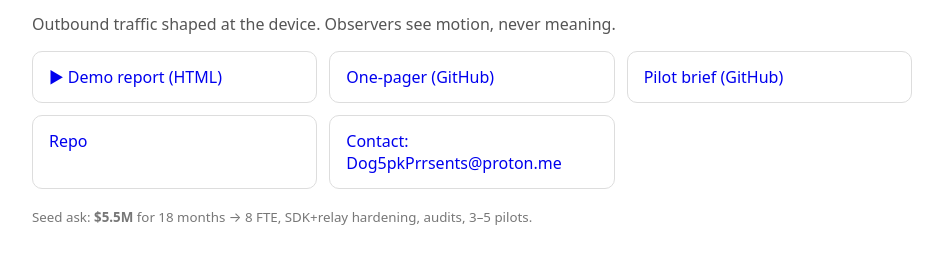
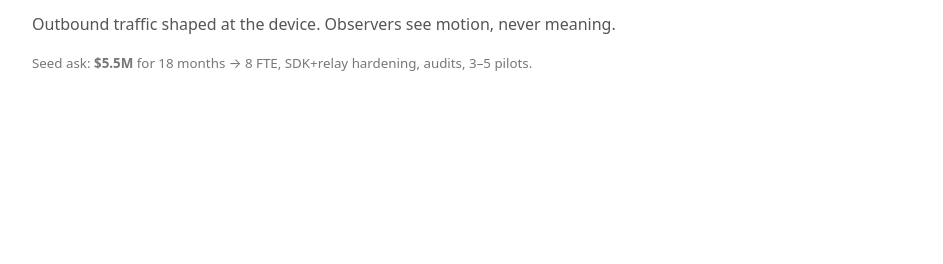
Before and after one commit to dog5pk/C3---A-Client-Based-Cryptographic-Cloak, a plain HTML site: page docs/index.html in a window 1280 px wide. Shown: the part 86-350 px from the top of the page, without its empty margins (8-951 px from the left). Drawn offline with Linux system fonts and the light colour scheme.

Commit message:
Update index.html

```diff
--- a/docs/index.html
+++ b/docs/index.html
@@ -14,13 +14,6 @@
 <h1>C³ — Client-Side Cryptographic Cloak</h1>
 <p>Outbound traffic shaped at the device. Observers see motion, never meaning.</p>
 
-<div class="grid">
-  <!-- Update the paths below to match where your files live -->
-  <a class="btn" href="investor_box/report.html">▶ Demo report (HTML)</a>
-  <a class="btn" href="https://github.com/dog5pk/C3/tree/main-stable/investor_box/ONE_PAGER.md">One-pager (GitHub)</a>
-  <a class="btn" href="https://github.com/dog5pk/C3/tree/main-stable/investor_box/pilot_brief.md">Pilot brief (GitHub)</a>
-  <a class="btn" href="https://github.com/dog5pk/C3">Repo</a>
-  <a class="btn" href="mailto:Dog5pkPrrsents@proton.me">Contact: Dog5pkPrrsents@proton.me</a>
-</div>
+
 
 <p><small>Seed ask: <b>$5.5M</b> for 18 months → 8 FTE, SDK+relay hardening, audits, 3–5 pilots.</small></p>
```
